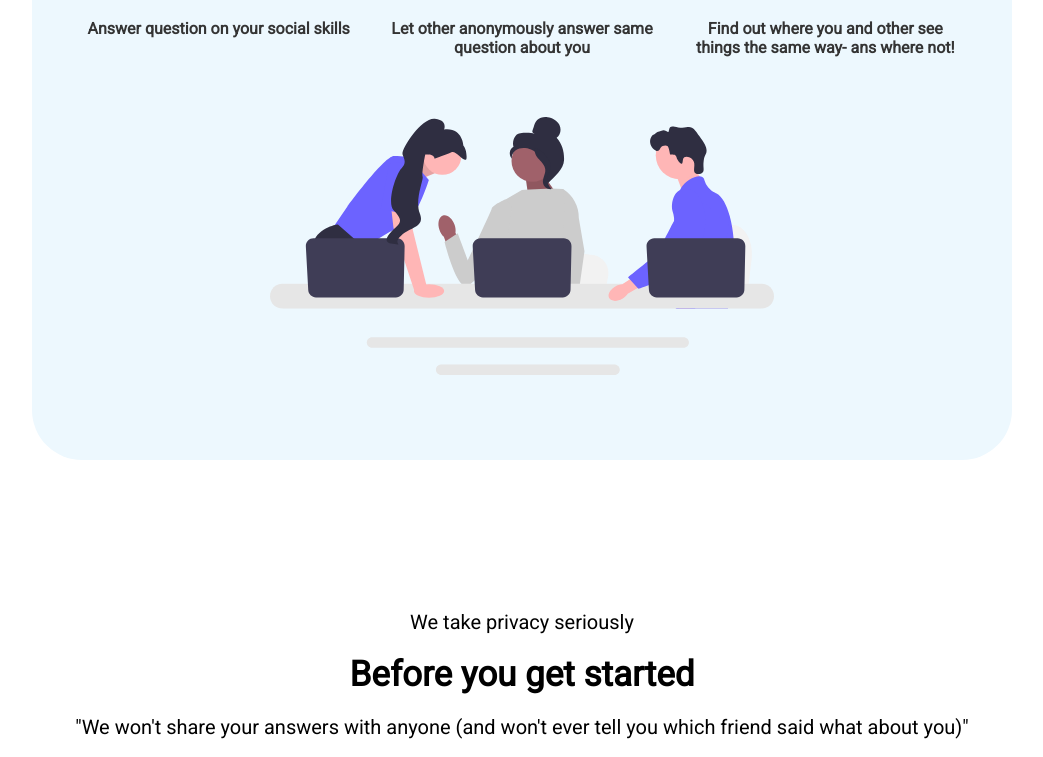
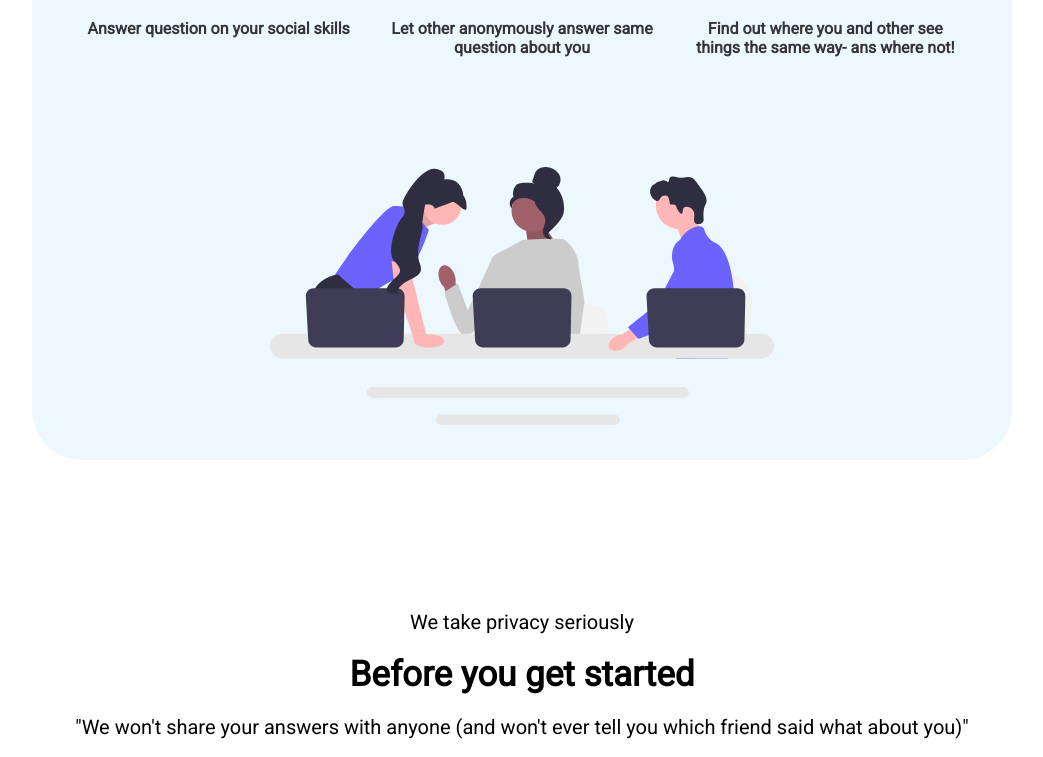
Before and after one commit to SidharthBhasin21/ahead, a React app: page / in a window 1280 px wide. Shown: the part 3187-3944 px from the top of the page, without its empty margins (118-1161 px from the left). Built offline with nearby package versions, Linux system fonts and the light colour scheme; grey boxes are pictures that could not be loaded; the HTML template or start-up script is replaced by a standard one.

Commit message:
Animations added till quote component

```diff
--- a/src/components/Motivation.jsx
+++ b/src/components/Motivation.jsx
@@ -6,15 +6,15 @@ import { useInView } from "react-intersection-observer";
 const Motivation = () => {
   const animationHeader = {
     hidden: { opacity: 0, y: -100 },
-    visible: { opacity: 1, y: 0, transition: { duration: 1, delay: 0.5 } },
+    visible: { opacity: 1, y: 0, transition: { duration: 0.3, delay: 0.9 } },
   };
   const animationImg = {
     hidden: { opacity: 0, x: -100 },
-    visible: { opacity: 1, x: 0, transition: { duration: 1, delay: 0.5 } },
+    visible: { opacity: 1, x: 0, transition: { duration: 0.3, delay: 0.9 } },
   };
   const animationText = {
     hidden: { opacity: 0, x: 100 },
-    visible: { opacity: 1, x: 0, transition: { duration: 1, delay: 0.5 } },
+    visible: { opacity: 1, x: 0, transition: { duration: 0.3, delay: 0.9 } },
   };
 
   const [ref, inView] = useInView({
--- a/src/components/Social.jsx
+++ b/src/components/Social.jsx
@@ -1,31 +1,102 @@
-import React from "react";
+import React, { useEffect } from "react";
 import social_img from "../assets/social-img.svg";
+import { motion, useAnimation } from "framer-motion";
+import { useInView } from "react-intersection-observer";
 
 const Social = () => {
+  const animation1 = {
+    hidden: { opacity: 0, scale: 0.1 },
+    visible: {
+      opacity: 1,
+      scale: 1,
+      transition: { duration: 0.5, delay: 0.4 },
+    },
+  };
+  const animation2 = {
+    hidden: { opacity: 0, scale: 0.1 },
+    visible: {
+      opacity: 1,
+      scale: 1,
+      transition: { duration: 0.5, delay: 0.7 },
+    },
+  };
+  const animation3 = {
+    hidden: { opacity: 0, scale: 0.1 },
+    visible: {
+      opacity: 1,
+      scale: 1,
+      transition: { duration: 0.5, delay: 0.9 },
+    },
+  };
+  const animationImg = {
+    hidden: { opacity: 0, scale: 0 },
+    visible: {
+      opacity: 1,
+      scale: 1,
+      transition: { duration: 0.5, delay: 0.9 },
+    },
+  };
+
+  const [ref, inView] = useInView({
+    triggerOnce: true,
+  });
+  const controls = useAnimation();
+
+  useEffect(() => {
+    if (inView) {
+      controls.start("visible");
+    } else {
+      controls.start("hidden");
+    }
+  }, [controls, inView]);
+
   return (
-    <div className="social-container">
+    <div className="social-container" ref={ref}>
       <h3>
         Let your friends, family and co-workers (anonymously) rate your social
         skills.
       </h3>
       <h1>Ever wondered what others think of you?</h1>
       <div className="sun-timeline-container">
-        <div className="sun-text">
+        <motion.div
+          className="sun-text"
+          initial="hidden"
+          animate={controls}
+          variants={animation1}
+        >
           <span>☀️</span>
           <p>Answer question on your social skills</p>
-        </div>
-        <div className="sun-text">
+        </motion.div>
+        <motion.div
+          className="sun-text"
+          initial="hidden"
+          animate={controls}
+          variants={animation2}
+        >
           <span>☀️</span>
           <p>Let other anonymously answer same question about you</p>
-        </div>
-        <div className="sun-text">
+        </motion.div>
+        <motion.div
+          className="sun-text"
+          initial="hidden"
+          animate={controls}
+          variants={animation3}
+        >
           <span>☀️</span>
           <p>
             Find out where you and other see things the same way- ans where not!
           </p>
-        </div>
+        </motion.div>
       </div>
-      <img src={social_img} alt="img" className="social-img" />
+
+      <motion.img
+        src={social_img}
+        alt="img"
+        className="social-img"
+        initial="hidden"
+        animate={controls}
+        variants={animationImg}
+      />
     </div>
   );
 };
--- a/src/index.css
+++ b/src/index.css
@@ -13,10 +13,6 @@ a{
   text-decoration: none;
 
 }
-
-
-
-
 
 .navbar{
   width: 100%;
@@ -263,12 +259,12 @@ a{
 }
 .social-img{
   height: 40%;
-  margin-top: 30px;
+  margin-top: 80px;
 
 }
 .quote-container{
   /* text-align: center; */
-  margin-block: 30px;
+  margin-block: 150px;
   display: flex;
   flex-direction: column;
   gap: 20px;
```
